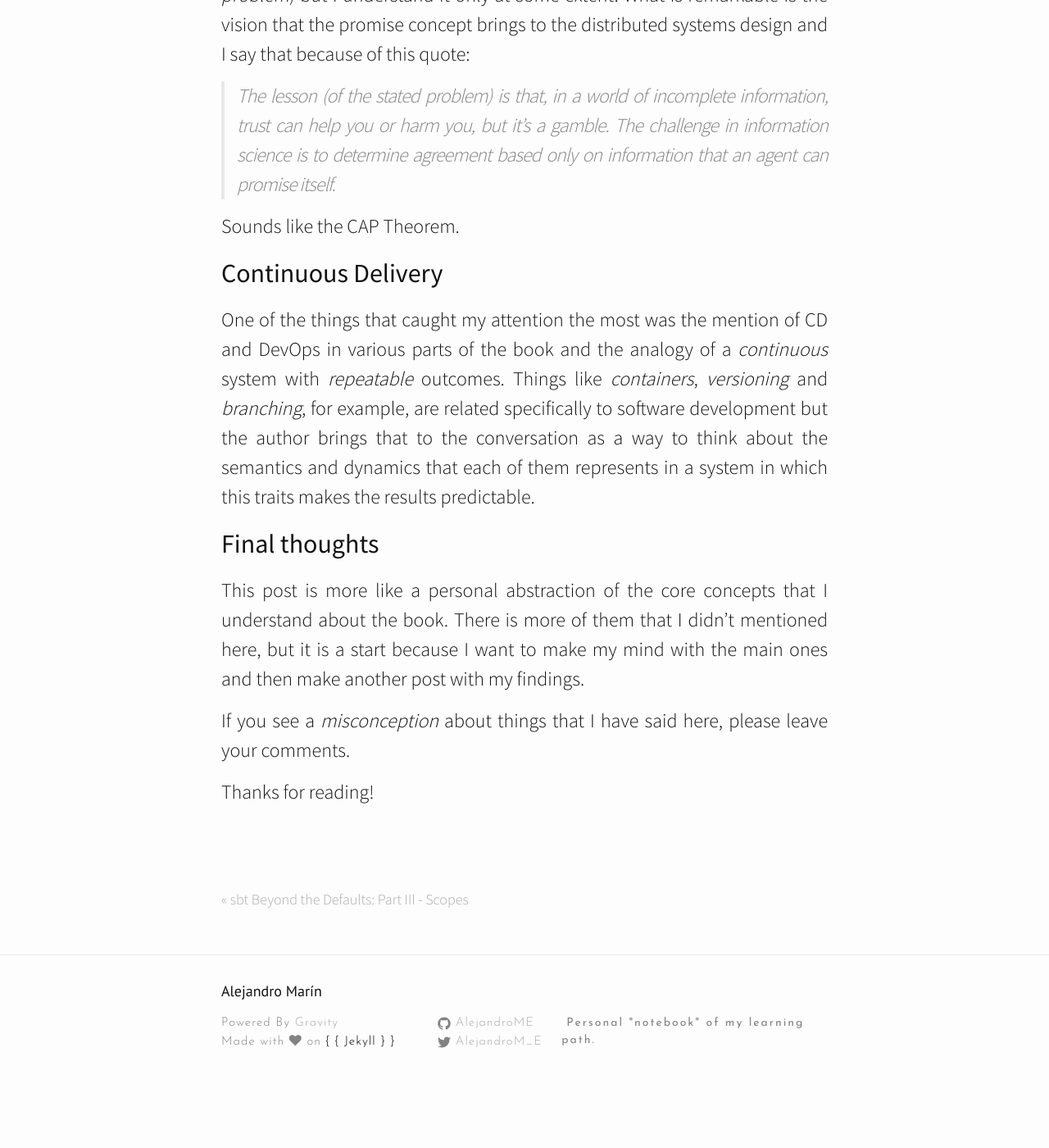
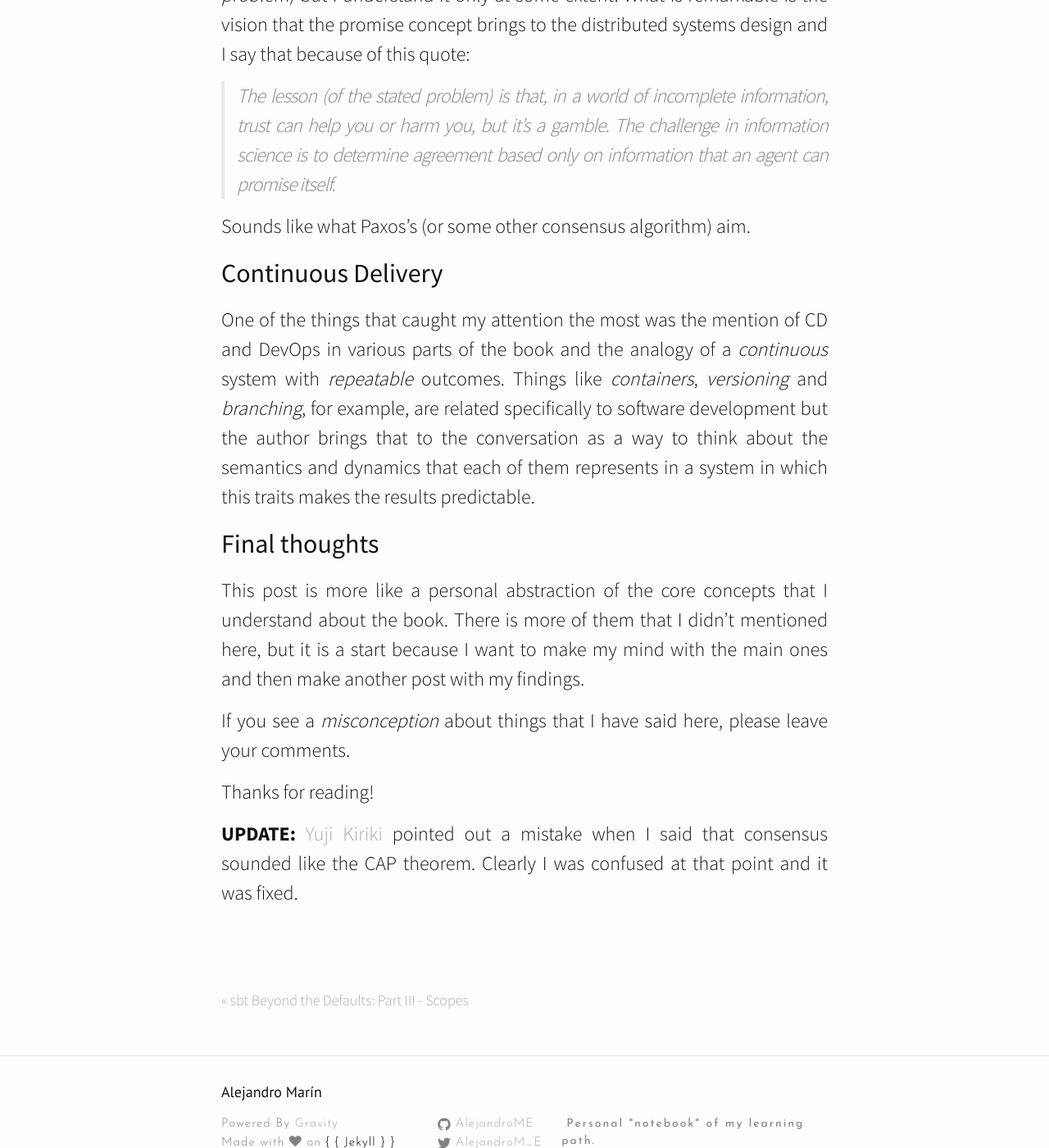
Before and after one commit to AlejandroME/alejandrome.github.io, a Jekyll site: the page built from _posts/2017-03-12-thinking-in-promises.md, in a window 1280 px wide and 1400 px high, scrolled down 6548 px. Shown: the whole window at 82% size. Built offline with Jekyll 4.4.1, drawn with Linux system fonts in a browser that asks for light colours; nearby versions of some CDN libraries; comment, search, counter and statistics services are not loaded; before the commit the page ends 7890 px from its top, so only the background shows below that.

Commit message:
CAP Theorem mistake fixed

```diff
--- a/_posts/2017-03-12-thinking-in-promises.md
+++ b/_posts/2017-03-12-thinking-in-promises.md
@@ -136,7 +136,7 @@ Sounds simple (and the book says that is a _classic distributed computing proble
 
 > The lesson (of the stated problem) is that, in a world of incomplete information, trust can help you or harm you, but it's a gamble. The challenge in information science is to determine agreement based only on information that an agent can promise itself.
 
-Sounds like the CAP Theorem.
+Sounds like what Paxos's (or some other consensus algorithm) aim.
 
 ## Continuous Delivery
 
@@ -149,3 +149,5 @@ This post is more like a personal abstraction of the core concepts that I unders
 If you see a _misconception_ about things that I have said here, please leave your comments.
 
 Thanks for reading!
+
+**UPDATE:** [Yuji Kiriki](https://twitter.com/ykiriki) pointed out a mistake when I said that consensus sounded like the CAP theorem. Clearly I was confused at that point and it was fixed.
```
